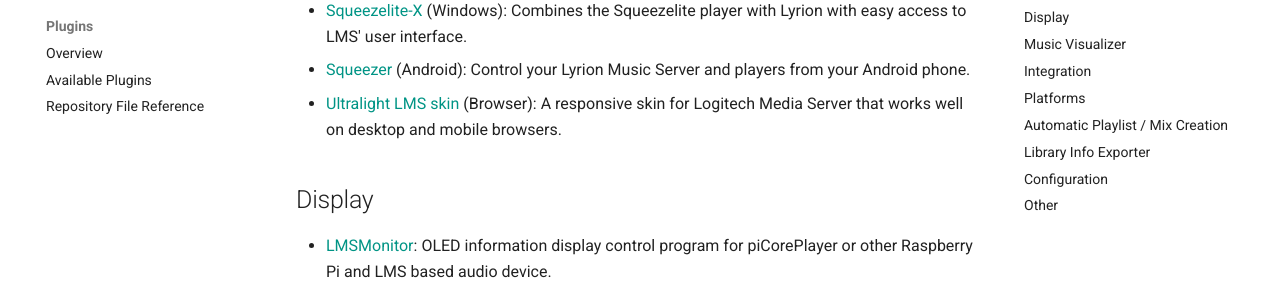
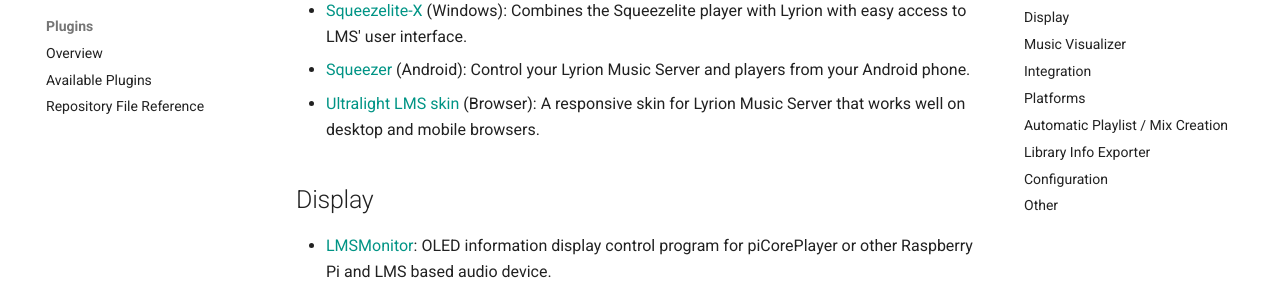
Before and after one commit to LMS-Community/lms-community.github.io, an MkDocs documentation site: the page built from docs/extensions/applications/index.md, in a window 1280 px wide and 900 px high, scrolled down 508 px. Shown: the part 166-453 px from the top of the window. Built offline with MkDocs 1.6.1 and Material for MkDocs 9.7.7, drawn with Linux system fonts in a browser that asks for light colours; a script that is not in the unit is left out; plug-ins that fetch from the network failed and are left out; comment, search, counter and statistics services are not loaded.

Commit message:
More post release cleanup...

```diff
--- a/docs/extensions/applications/index.md
+++ b/docs/extensions/applications/index.md
@@ -18,7 +18,7 @@
 - [Squeeze Ctrl](https://play.google.com/store/apps/details?id=com.angrygoat.android.squeezectrl) (Android): Remote control app for the Squeezebox system.
 - [Squeezelite-X](https://apps.microsoft.com/detail/9pbhmtnp9037) (Windows): Combines the Squeezelite player with Lyrion with easy access to LMS' user interface.
 - [Squeezer](https://github.com/kaaholst/android-squeezer) (Android): Control your Lyrion Music Server and players from your Android phone.
-- [Ultralight LMS skin](https://github.com/millerdev/lms-ultralight) (Browser): A responsive skin for Logitech Media Server that works well on desktop and mobile browsers.
+- [Ultralight LMS skin](https://github.com/millerdev/lms-ultralight) (Browser): A responsive skin for Lyrion Music Server that works well on desktop and mobile browsers.
 
 ## Display
 - [LMSMonitor](https://github.com/shunte88/LMSMonitor): OLED information display control program for piCorePlayer or other Raspberry Pi and LMS based audio device.
```
Also changed, not shown: docs/downloads/index.md (+1 -1 lines), docs/getting-started/index.md (+5 -7 lines), 1 other file.
